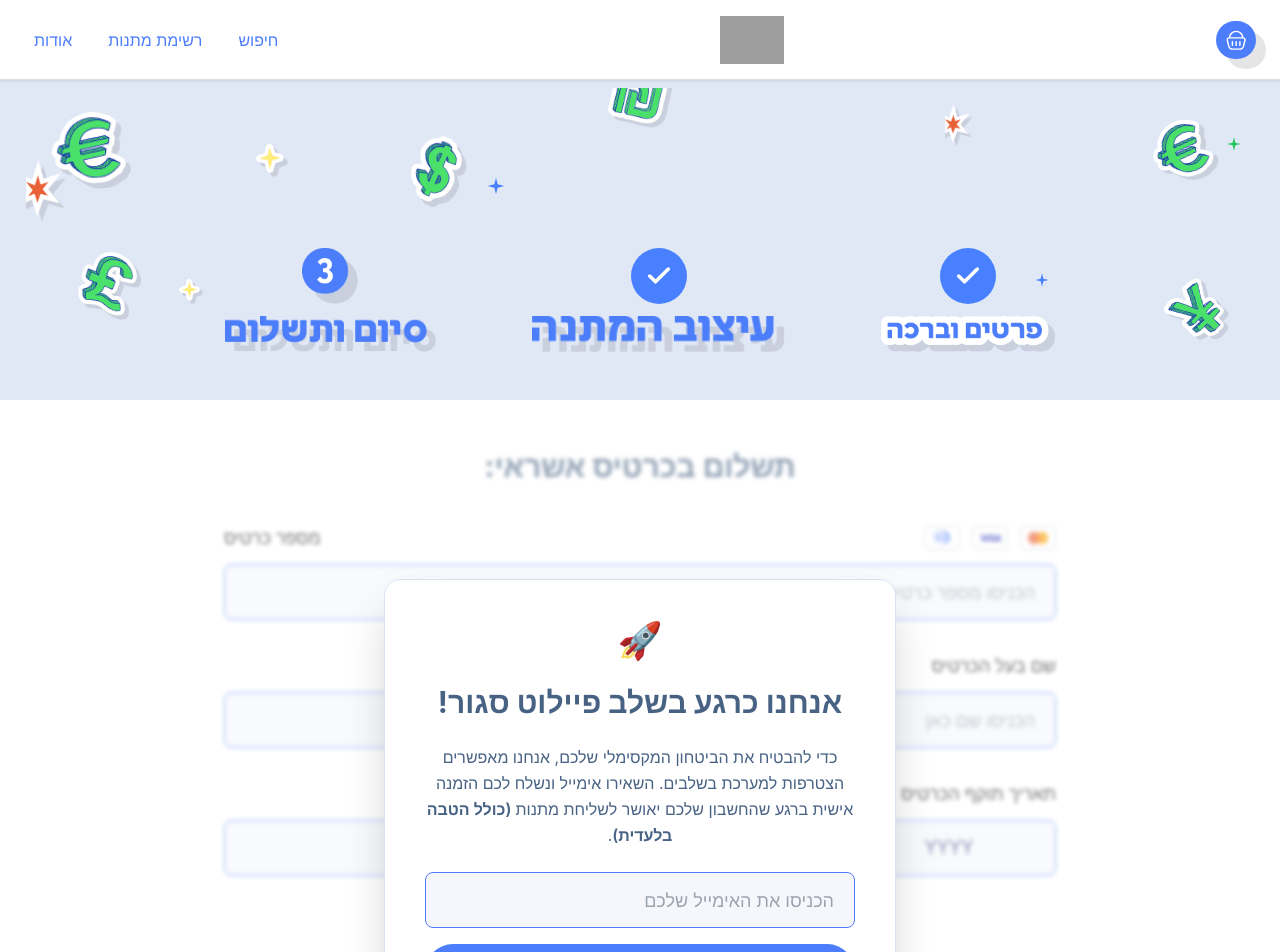
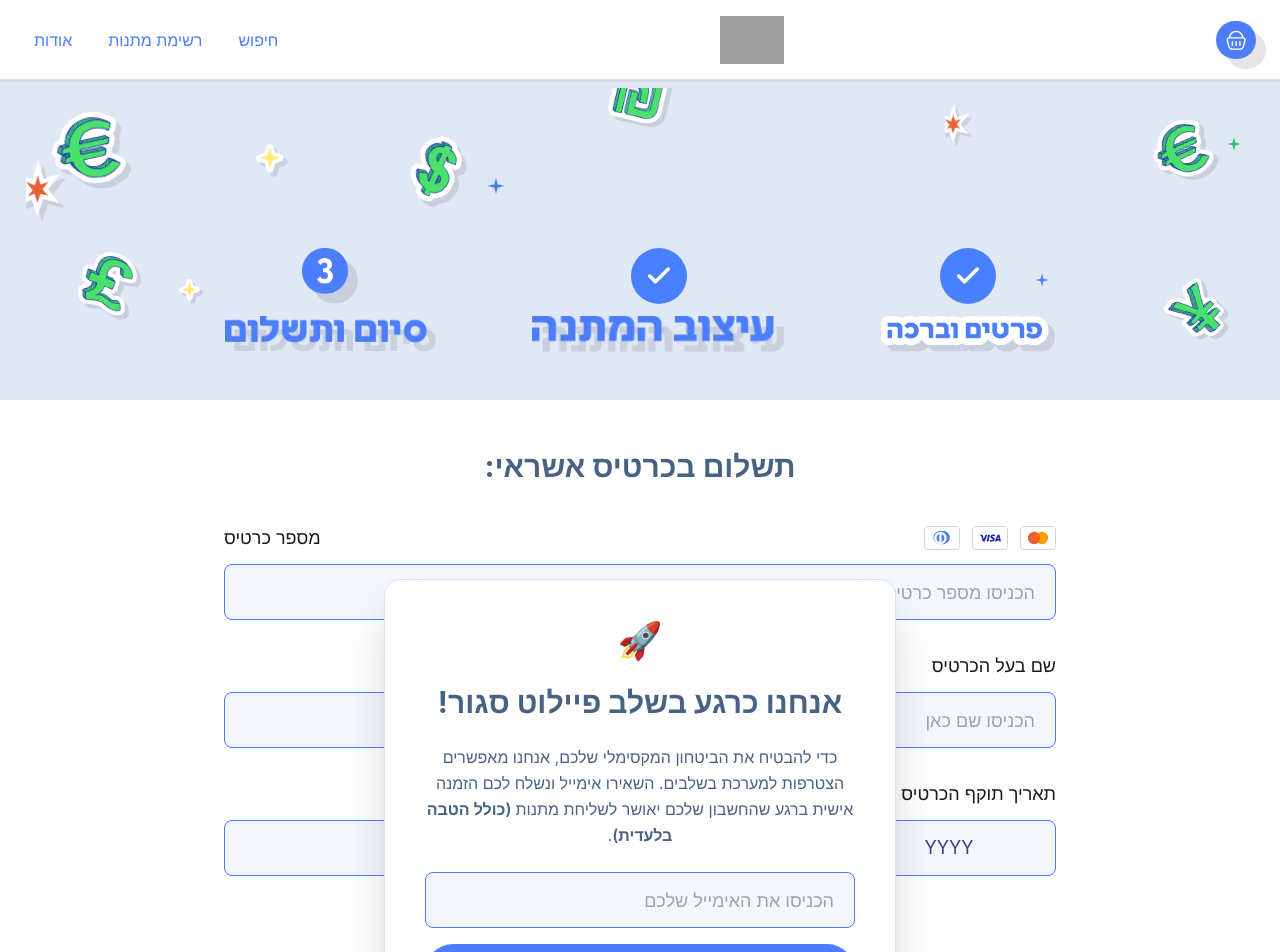
Before and after one commit to artiumoffical-source/stock4u-43415f16, a React (Vite) app: page /checkout in a window 1280 px wide. Shown: the top 952 px of the page. Built offline with nearby package versions, Linux system fonts and the light colour scheme; grey boxes are pictures that could not be loaded.

Commit message:
Preceding changes

```diff
--- a/src/pages/Checkout.tsx
+++ b/src/pages/Checkout.tsx
@@ -230,7 +230,8 @@ export default function Checkout() {
       {/* Main Content - Pilot Overlay Wrapper */}
       <div className="relative max-w-4xl mx-auto px-4 md:px-8 py-12" dir="rtl">
         {/* Blurred / disabled payment content */}
-        <div className="filter blur-[2px] pointer-events-none select-none opacity-60">
+        <div className="">
+          {/* TODO: Re-enable pilot overlay after testing - was: filter blur-[2px] pointer-events-none select-none opacity-60 */}
           {/* Credit Card Payment Section */}
           <div className="flex flex-col items-center gap-10">
             <h2 className="text-[#486284] text-2xl md:text-3xl font-bold text-center">
```
